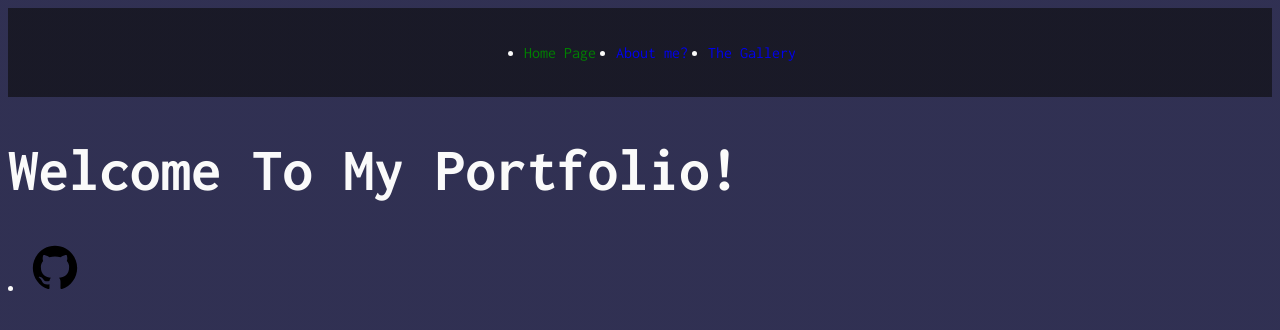
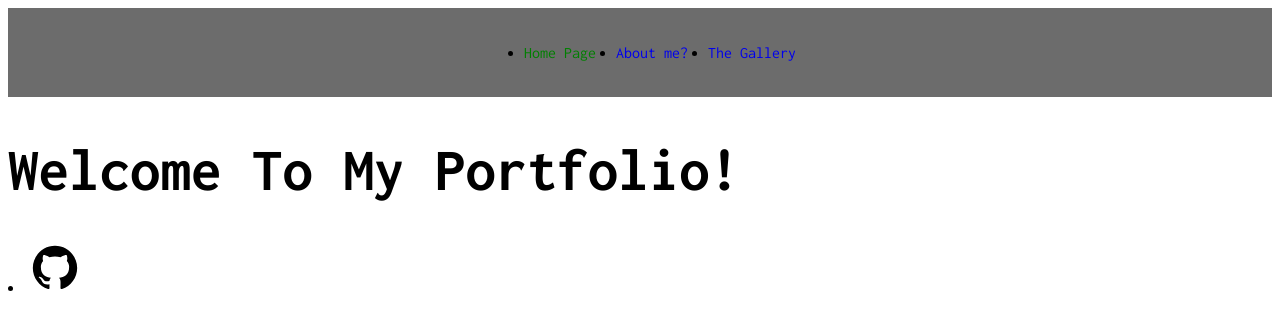
Before and after one commit to BooxStone/BooxStone.github.io, a Jekyll site: the page built from index.html, in a window 1280 px wide. Shown: the top 330 px of the page. Built offline with Jekyll 4.4.1, drawn with Linux system fonts in a browser that asks for light colours.

Commit message:
Update styles.scss

```diff
--- a/assets/css/styles.scss
+++ b/assets/css/styles.scss
@@ -3,14 +3,6 @@
 @import "main";
 
 body {
-   background: linear-gradient(rgba(26, 26, 64, 0.9), rgba(26, 26, 64, 0.9)),
-    url("assets/css/images/bkg.png");  /* Adjusted path */
-  padding-bottom: 4px;
-  background-size: cover;
-  background-position: top;
-  background-attachment: scroll;
-   color: #fafafa;
-  --color-accent: #8a2be2;
   font-family: 'Inconsolata', monospace;
   font-weight: 400; /* Example: set a default font weight */
 }
```
